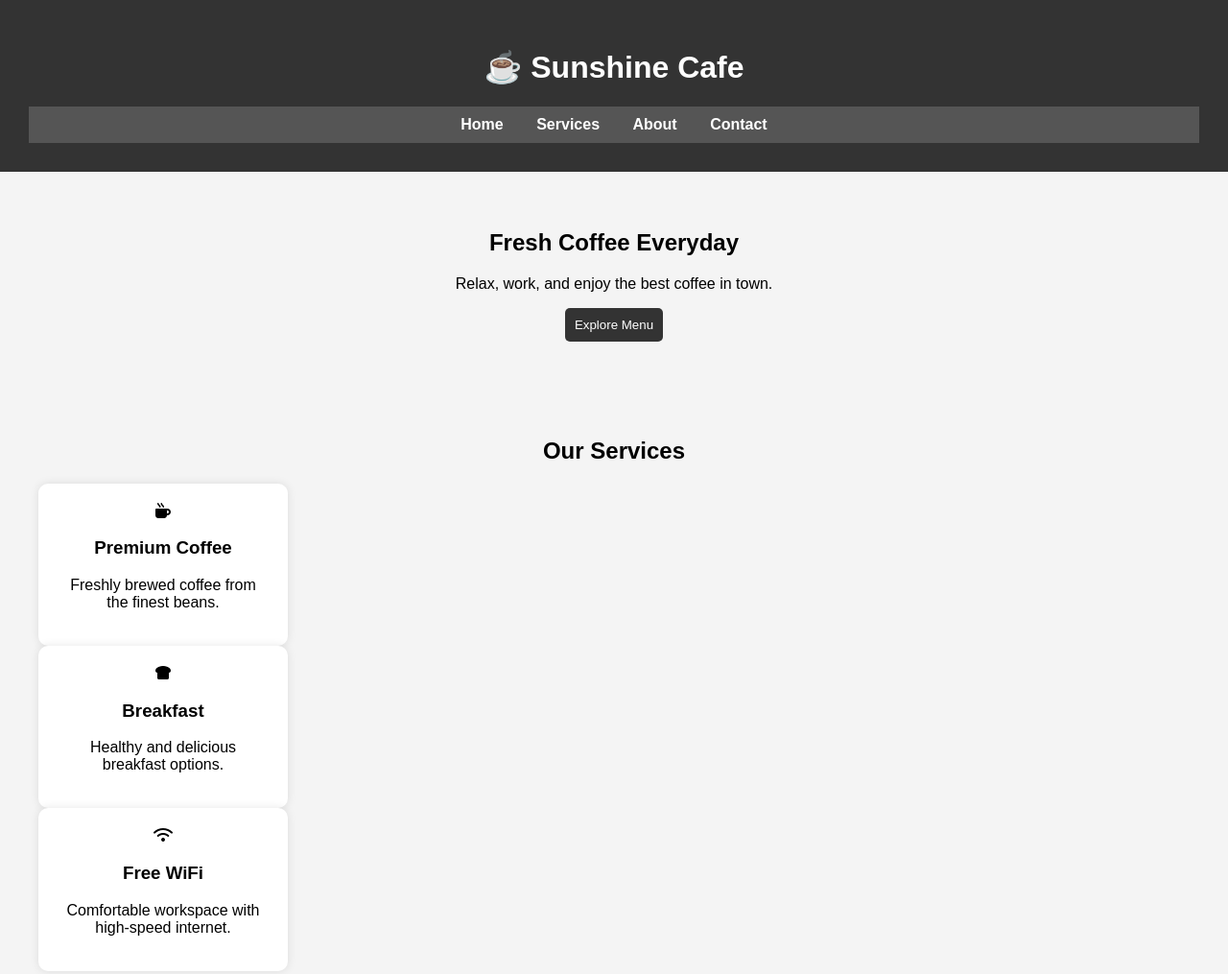
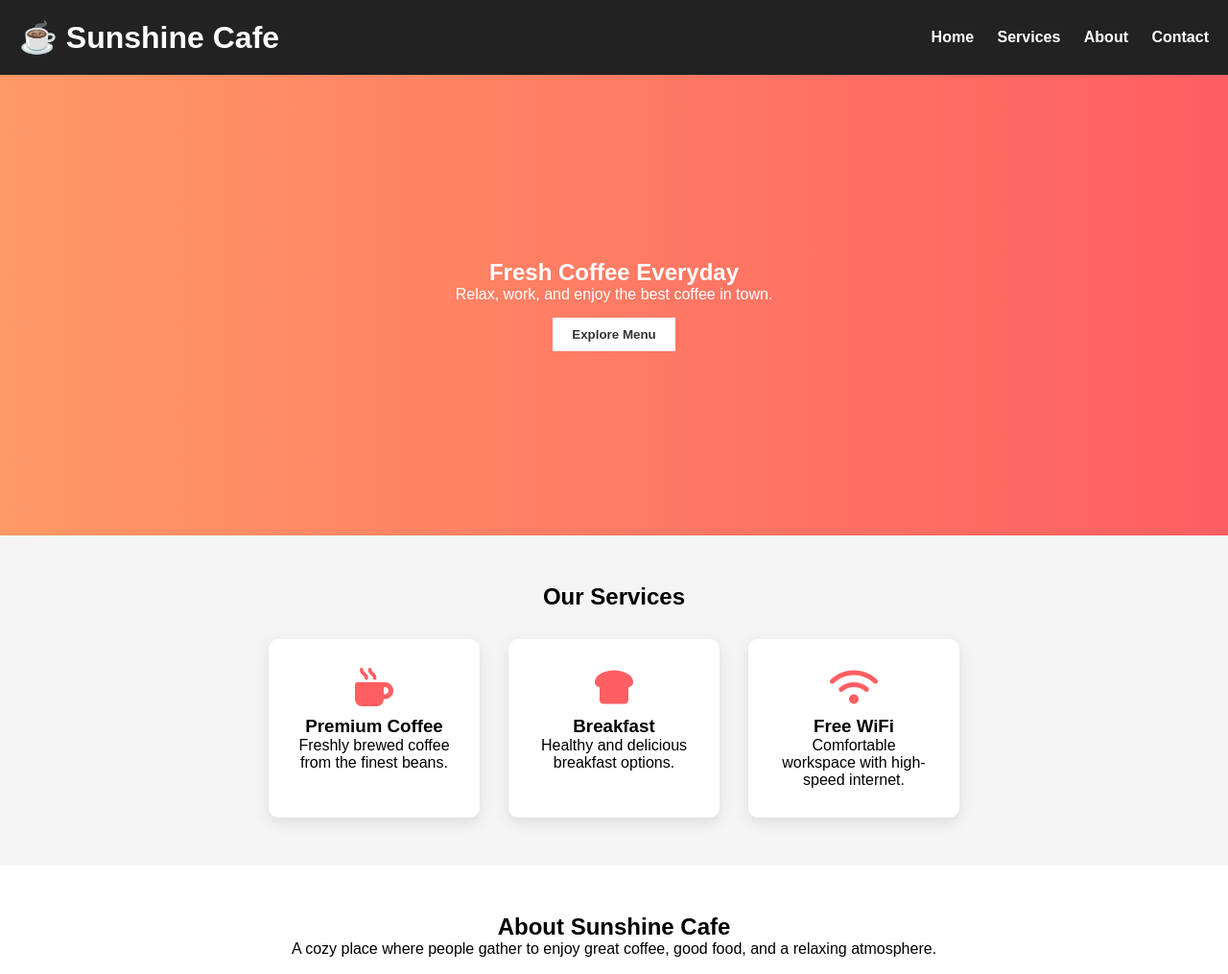
Before and after one commit to maheswariguggilapu950-png/FUTURE_FS_01, a website: page miniCRM/local_bussiness _website/index.html in a window 1280 px wide. Shown: the top 1015 px of the page at 96% size. Drawn offline with Linux system fonts and the light colour scheme.

Commit message:
style.css

```diff
--- a/miniCRM/local_bussiness _website/style.css
+++ b/miniCRM/local_bussiness _website/style.css
@@ -1,91 +1,150 @@
-body{
+*{
+margin:0;
+padding:0;
+box-sizing:border-box;
 font-family:Arial;
-margin:0;
-background:#f4f4f4;
 }
 
-header{
-background:#333;
-color:white;
-text-align:center;
-padding:30px;
+body{
+background:#f5f5f5;
 }
 
-nav{
-background:#555;
-text-align:center;
-padding:10px;
+/* header */
+
+.header{
+display:flex;
+justify-content:space-between;
+align-items:center;
+background:#222;
+color:white;
+padding:20px;
 }
 
-nav a{
+.header nav a{
 color:white;
-margin:15px;
+margin-left:20px;
 text-decoration:none;
 font-weight:bold;
 }
 
-.hero img{
-width:100%;
-height:350px;
-object-fit:cover;
+/* hero section */
+
+.hero{
+height:60vh;
+display:flex;
+flex-direction:column;
+justify-content:center;
+align-items:center;
+text-align:center;
+background:linear-gradient(to right,#ff9966,#ff5e62);
+color:white;
+animation:fadeIn 2s;
 }
 
-section{
-padding:40px;
+.hero button{
+margin-top:15px;
+padding:10px 20px;
+border:none;
+background:white;
+color:#333;
+font-weight:bold;
+cursor:pointer;
+}
+
+/* services */
+
+.services{
+padding:50px;
 text-align:center;
 }
 
-.cards{
+.service-container{
 display:flex;
 justify-content:center;
-gap:20px;
+gap:30px;
+margin-top:30px;
 flex-wrap:wrap;
 }
 
 .card{
 background:white;
-padding:20px;
+padding:30px;
 width:220px;
 border-radius:10px;
-box-shadow:0 0 10px rgba(0,0,0,0.1);
+box-shadow:0 5px 15px rgba(0,0,0,0.1);
+transition:0.3s;
+}
+
+.card i{
+font-size:40px;
+color:#ff5e62;
+margin-bottom:10px;
 }
 
 .card:hover{
-transform:scale(1.05);
-transition:0.3s;
+transform:translateY(-10px);
+}
+
+/* about */
+
+.about{
+padding:50px;
+text-align:center;
+background:white;
+}
+
+/* contact */
+
+.contact{
+padding:50px;
+text-align:center;
 }
 
 form{
+max-width:400px;
+margin:auto;
 display:flex;
 flex-direction:column;
-width:300px;
-margin:auto;
 gap:10px;
 }
 
-input, textarea{
+input,textarea{
 padding:10px;
 border:1px solid #ccc;
 border-radius:5px;
 }
 
 button{
-background:#333;
+background:#ff5e62;
 color:white;
 padding:10px;
 border:none;
-border-radius:5px;
 cursor:pointer;
 }
 
 button:hover{
-background:#111;
+background:#e14c50;
 }
+
+/* footer */
 
 footer{
 background:#222;
 color:white;
 text-align:center;
 padding:15px;
-margin-top:20px;
 }
+
+/* animation */
+
+@keyframes fadeIn{
+from{
+opacity:0;
+transform:translateY(20px);
+}
+
+to{
+opacity:1;
+transform:translateY(0);
+}
+}
```
